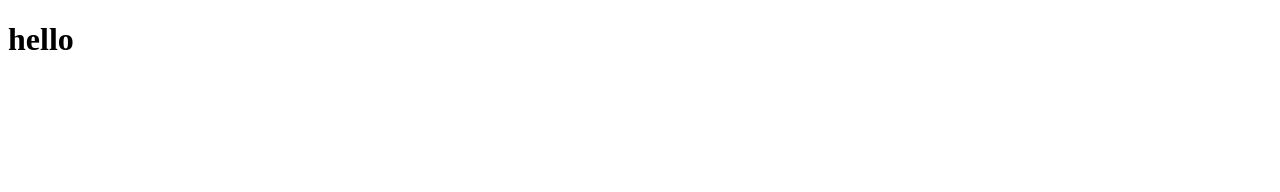
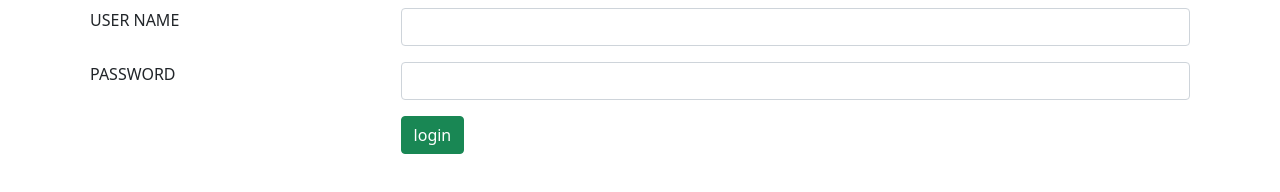
Before and after one commit to RenyJoseph28/branching, a plain HTML site: page index.html in a window 1280 px wide. Drawn offline with nearby package versions, Linux system fonts and the light colour scheme.

Commit message:
login completed

```diff
--- a/index.html
+++ b/index.html
@@ -1,12 +1,33 @@
 <!DOCTYPE html>
 <html lang="en">
 <head>
+    <link href="https://cdn.jsdelivr.net/npm/bootstrap@5.1.3/dist/css/bootstrap.min.css" rel="stylesheet" integrity="sha384-1BmE4kWBq78iYhFldvKuhfTAU6auU8tT94WrHftjDbrCEXSU1oBoqyl2QvZ6jIW3" crossorigin="anonymous">
     <meta charset="UTF-8">
     <meta http-equiv="X-UA-Compatible" content="IE=edge">
     <meta name="viewport" content="width=device-width, initial-scale=1.0">
     <title>Document</title>
 </head>
 <body>
-    <h1>hello</h1>
+    <div class="container">
+        <div class="row">
+            <div class="col col-12 col-sm-12 col-md-12.col-lg-12.col-xl-12.col-xxl-12">
+                <table class="table table-borderless">
+                    <tr>
+                        <td>USER NAME</td>
+                        <td><input type="text" class="form-control"></td>
+                    </tr>
+                    <tr>
+                        <td>PASSWORD</td>
+                        <td><input type="password" name="" id="" class="form-control"></td>
+                    </tr>
+                    <tr>
+                        <td></td>
+                        <td><button class="btn btn-success">login</button></td>
+                    </tr>
+                </table>
+            </div>
+        </div>
+    </div>
+    <script src="https://cdn.jsdelivr.net/npm/bootstrap@5.1.3/dist/js/bootstrap.bundle.min.js" integrity="sha384-ka7Sk0Gln4gmtz2MlQnikT1wXgYsOg+OMhuP+IlRH9sENBO0LRn5q+8nbTov4+1p" crossorigin="anonymous"></script>
 </body>
 </html>
```
